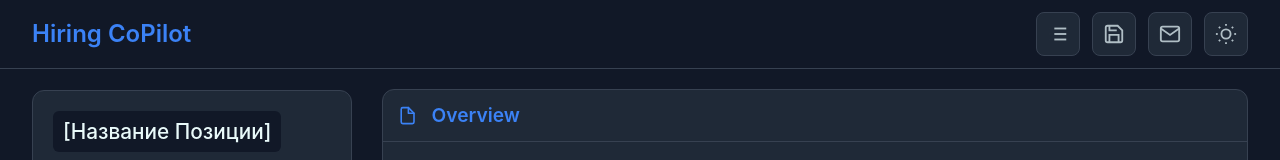
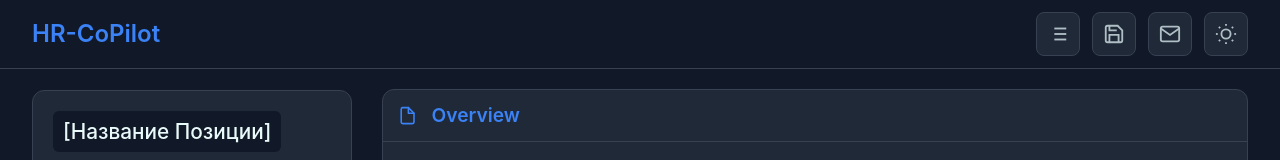
Before and after one commit to mcbile/CV_Assess, a plain HTML site: page index.html in a window 1280 px wide. Shown: the top 160 px of the page. Drawn offline with Linux system fonts and the light colour scheme.

Commit message:
Update index.html

```diff
--- a/index.html
+++ b/index.html
@@ -513,7 +513,7 @@ height: auto !important;
 <div class="container">
 <div class="controls-panel">
 <!-- Element: Title -->
-<h1 id="header-title">Hiring CoPilot</h1>
+<h1 id="header-title">HR-CoPilot</h1>
 <!-- Element: Section Selector -->
 <div class="dropdown-wrapper">
 <button id="section-selector-btn" class="control-btn" title="Перейти к секции"><svg viewBox="0 0 24 24" fill="none" stroke="currentColor" stroke-width="2"><line x1="8" y1="6" x2="21" y2="6"></line><line x1="8" y1="12" x2="21" y2="12"></line><line x1="8" y1="18" x2="21" y2="18"></line><line x1="3" y1="6" x2="3.01" y2="6"></line><line x1="3" y1="12" x2="3.01" y2="12"></line><line x1="3" y1="18" x2="3.01" y2="18"></line></svg></button>
```
